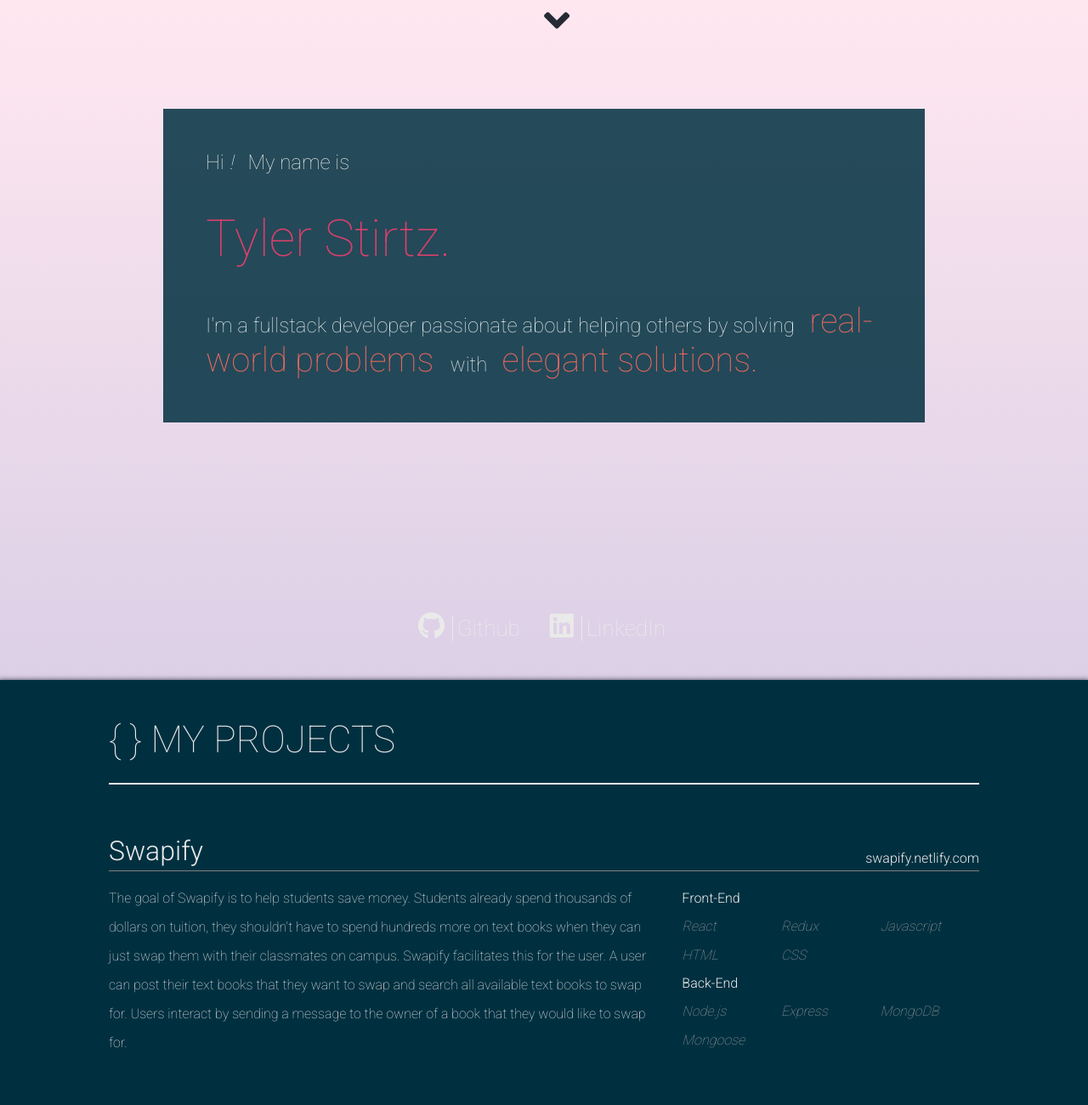
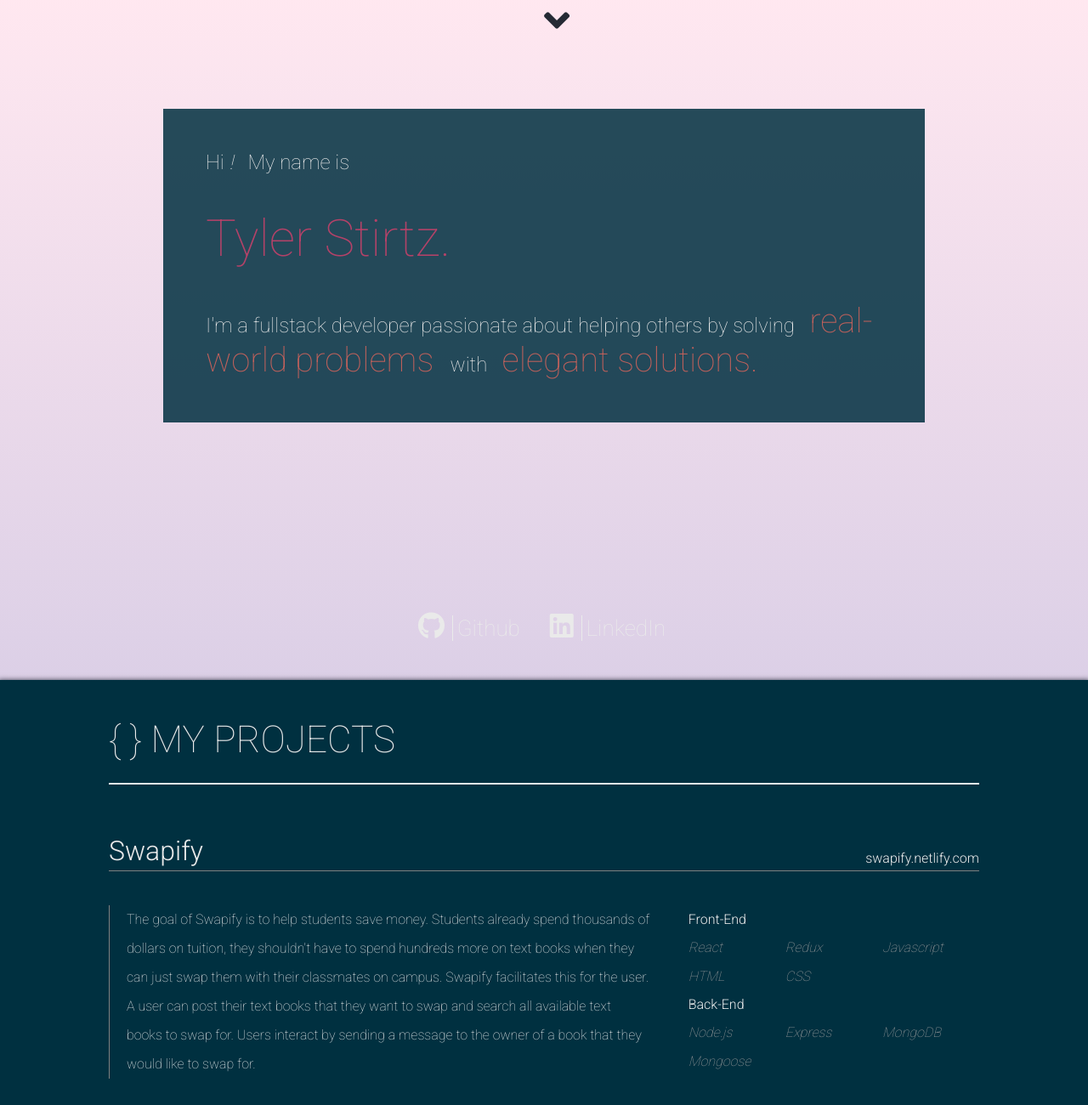
Before and after one commit to tstirtz/Portfolio, a plain HTML site: page index.html in a window 1280 px wide. Shown: the top 1300 px of the page at 85% size. Drawn offline with nearby package versions, Linux system fonts and the light colour scheme.

Commit message:
Add left border to project description

```diff
--- a/main.css
+++ b/main.css
@@ -52,15 +52,15 @@ h3{
 }
 .name{
   font-size: 60px;
-  color: #dd406c;
+  color: #dd406dc7;
 }
 .intro-key-phrase-1{
   font-size: 40px;
-  color: #ee685c;
+  color: #ee685cc5;
 }
 .intro-key-phrase-2{
   font-size: 40px;
-  color: #ee685c;
+  color: #ee685cc5;
 }
 .profile-links-container{
   display: flex;
@@ -103,6 +103,7 @@ h3{
   justify-content: space-between;
   align-items: center;
   border-bottom: 1px solid grey;
+  margin-bottom: 25px;
 }
 a{
   display: inline-block;
@@ -146,8 +147,9 @@ a{
   display: inline-block;
   width: 65%;
   height: auto;
-  margin-top: 15px;
-  margin-bottom: 15px;
+  margin: 15px 20px 15px 0px;
+  padding-left: 20px;
+  border-left: 1px solid grey;
   font-size: 16px;
   line-height: 34px;
   color: #eaeaea;
```
